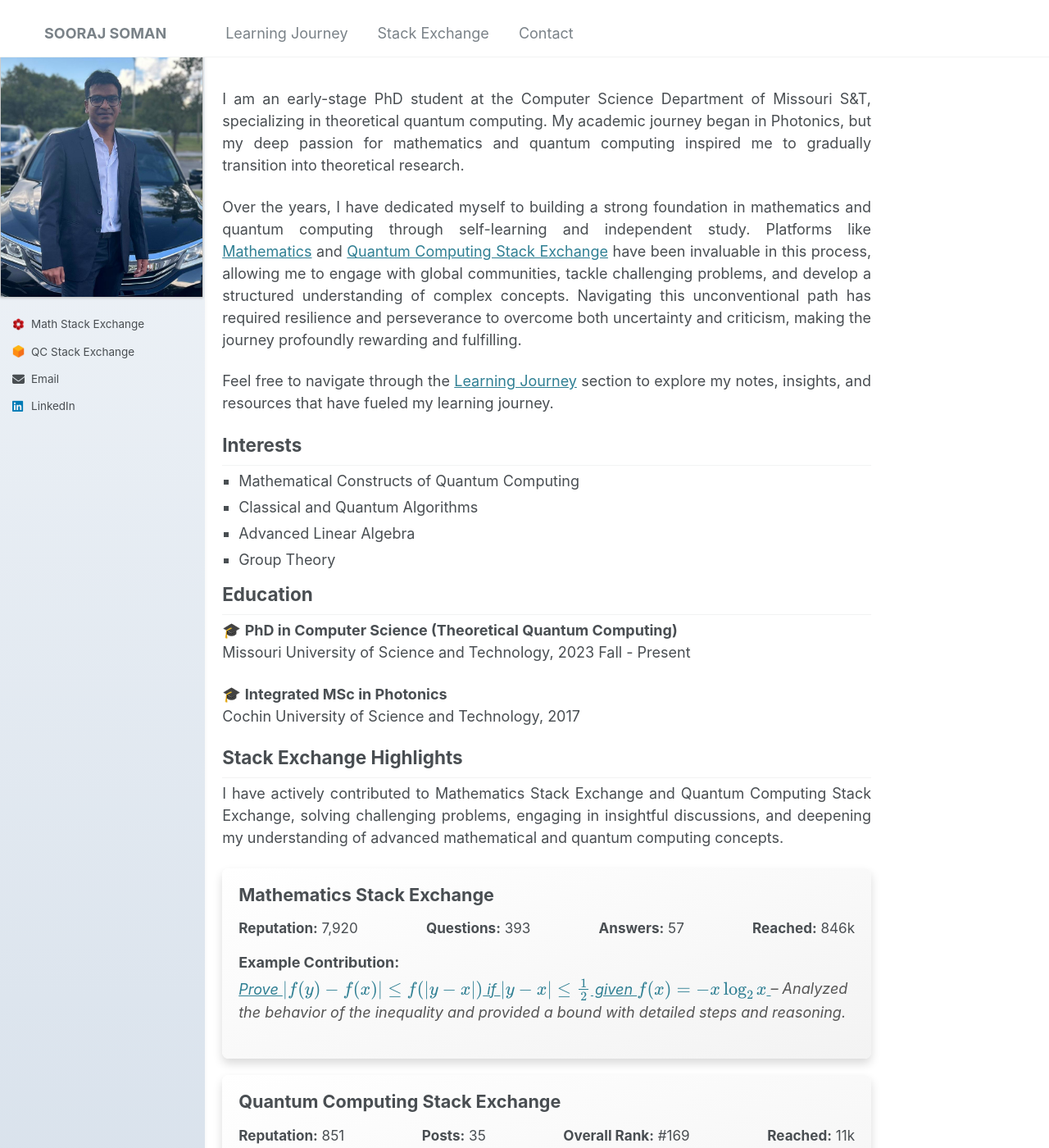
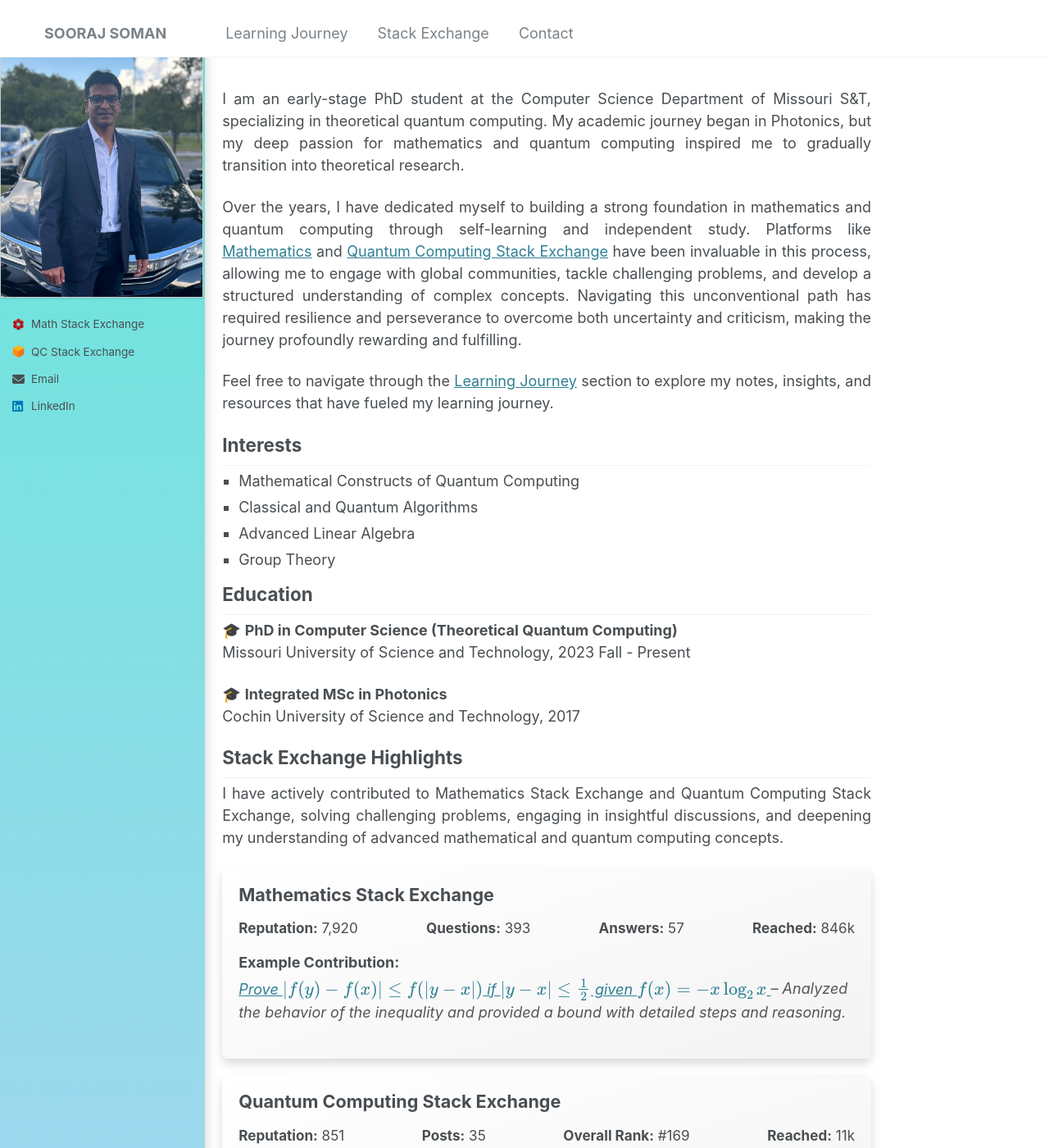
Before and after one commit to soorajss1729/soorajss1729.github.io, a Jekyll site: the page built from _pages/about.md, in a window 1280 px wide and 1400 px high. Shown: the whole window at 82% size. Built offline with Jekyll 4.4.1, drawn with Linux system fonts in a browser that asks for light colours.

Commit message:
Update _sidebar.scss

```diff
--- a/_sass/_sidebar.scss
+++ b/_sass/_sidebar.scss
@@ -77,8 +77,10 @@
    ========================================================================== */
 .sidebar {
   width: 800px;
-  background: linear-gradient(180deg, #f0f4f8, #d9e2ec); /* Subtle light blue tones */
-  box-shadow: 0 2px 6px rgba(0, 0, 0, 0.05); /* Lighter shadow */
+  background: linear-gradient(180deg, rgba(64, 224, 208, 0.8), rgba(135, 206, 235, 0.8));/*background: linear-gradient(180deg, #f0f4f8, #d9e2ec);  Subtle light blue tones */
+  backdrop-filter: blur(8px);
+  border-radius: 10px;
+  box-shadow: 0 4px 15px rgba(0, 0, 0, 0.2); /* Lighter shadow */
   padding-top: 0em; /*2.3em;*/
   margin-top: 1em;
   margin-left: 0;
```
